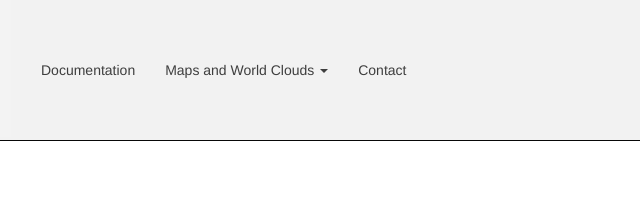
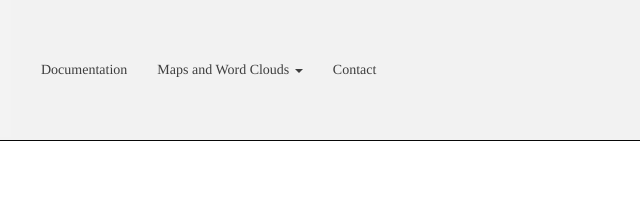
Before and after one commit to CenterforDigSchol/chroniclinghoosier, a plain HTML site: page index.html in a window 1280 px wide. Shown: the top 214 px of the page, 488-1128 px from the left. Drawn offline with nearby package versions, Linux system fonts and the light colour scheme.

Commit message:
spelling corrections and font changes
spelling corrections and font changes.

```diff
--- a/css/logo-nav.css
+++ b/css/logo-nav.css
@@ -6,6 +6,7 @@
 
 body {
     padding-top: 130px; /* Required padding for .navbar-fixed-top. Change if height of navigation changes. */
+    font-family: "Baskerville", Times, serif;ffgh
 }
 
 .navbar-fixed-top .nav {
--- a/index.html
+++ b/index.html
@@ -55,7 +55,7 @@
                 <ul class="nav navbar-nav">
           					<li><a href="documentation.html">Documentation</a></li>
                      <li class="dropdown">
-        				<a class="dropdown-toggle" data-toggle="dropdown" href="#">Maps and World Clouds
+        				<a class="dropdown-toggle" data-toggle="dropdown" href="#">Maps and Word Clouds
        					<span class="caret"></span></a>
         				<ul class="dropdown-menu">
           					<li><a href="map1.html">Hoosier Choropleth</a></li>
```
Also changed, not shown: contact.html (+1 -1 lines), documentation.html (+1 -1 lines), map1.html (+1 -1 lines), map2.html (+1 -1 lines).
